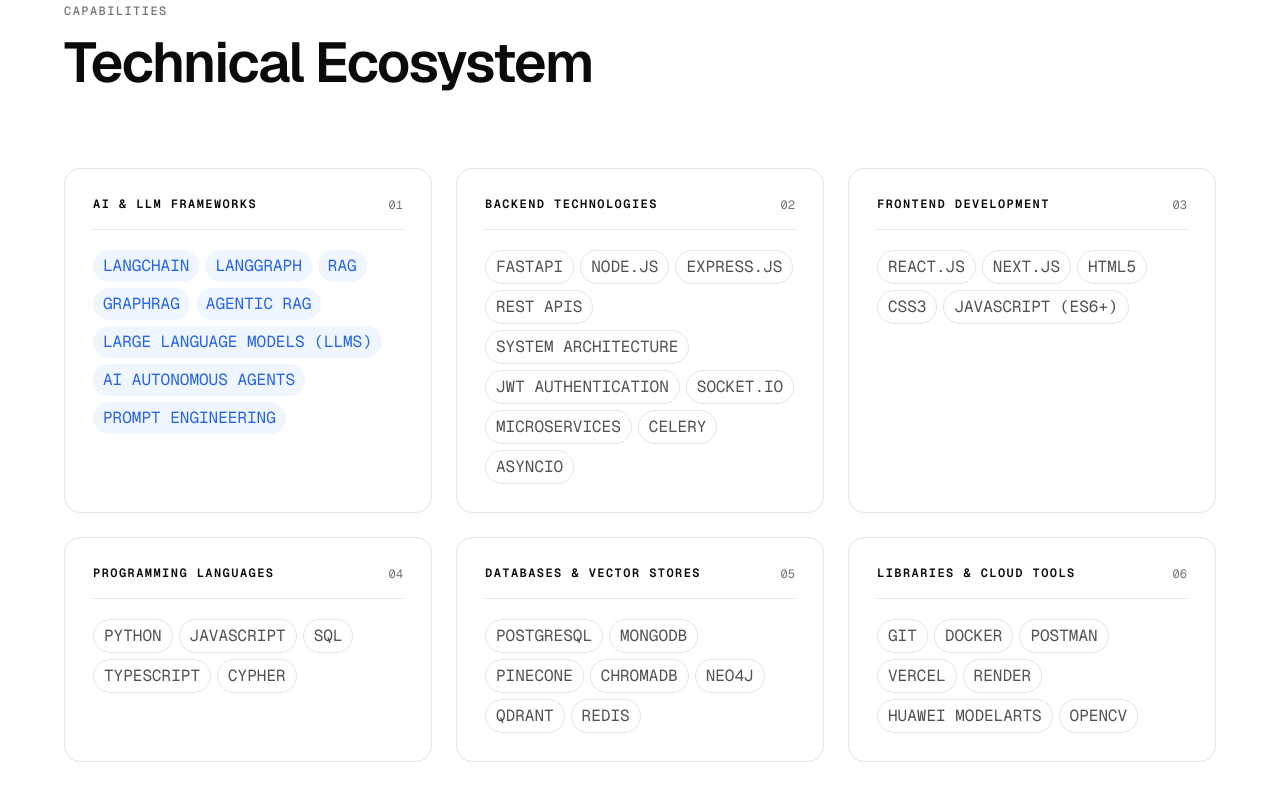
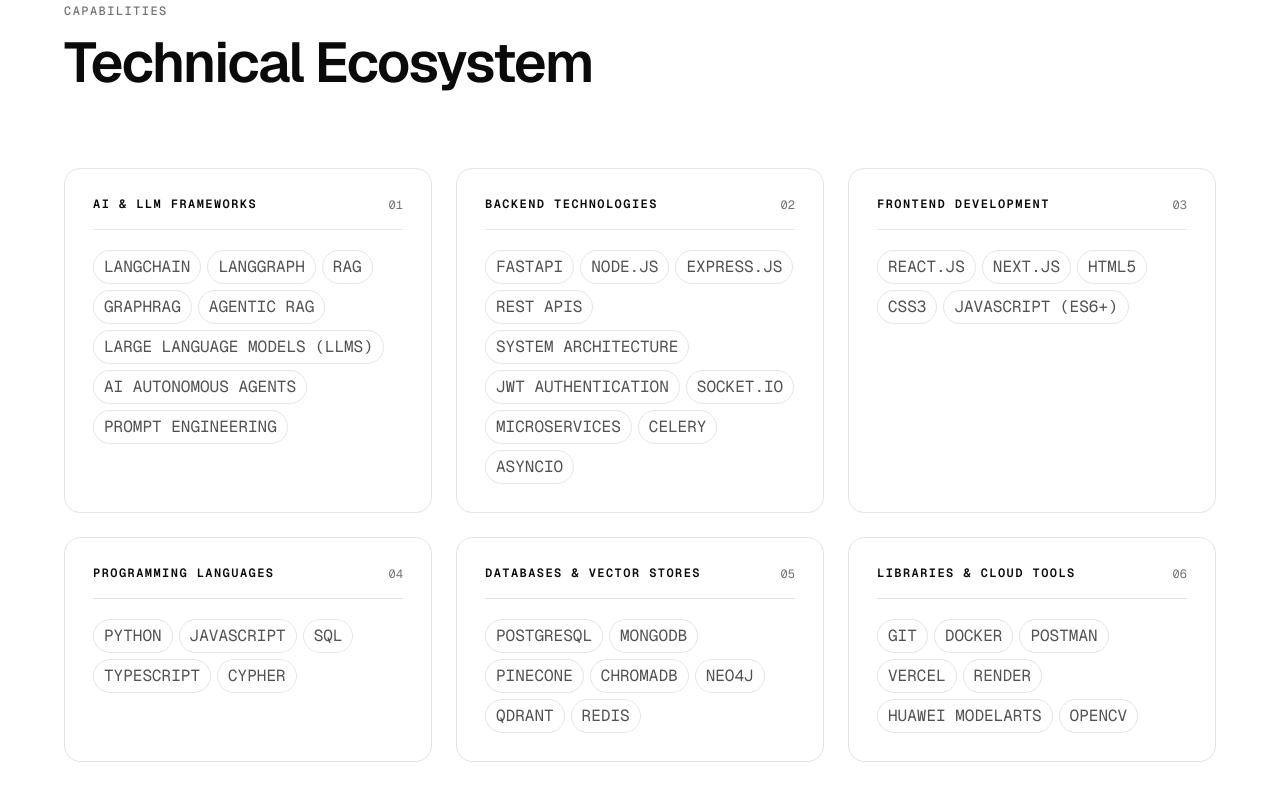
Before and after one commit to rajadaud-code/daud_portfolio, a Next.js app: page /about in a window 1280 px wide. Shown: the part 2348-3148 px from the top of the page. Built offline with nearby package versions, Linux system fonts and the light colour scheme; no server answers.

Commit message:
Match AI & LLM skill tag colors with other technical ecosystem cards

```diff
--- a/src/app/about/page.tsx
+++ b/src/app/about/page.tsx
@@ -235,9 +235,7 @@
                   <TagList className="mt-5">
                     {category.items.map((item) => (
                       <li key={item}>
-                        <Tag size="base" variant={category.id === "ai" ? "accent" : "default"}>
-                          {item}
-                        </Tag>
+                        <Tag size="base">{item}</Tag>
                       </li>
                     ))}
                   </TagList>
```
